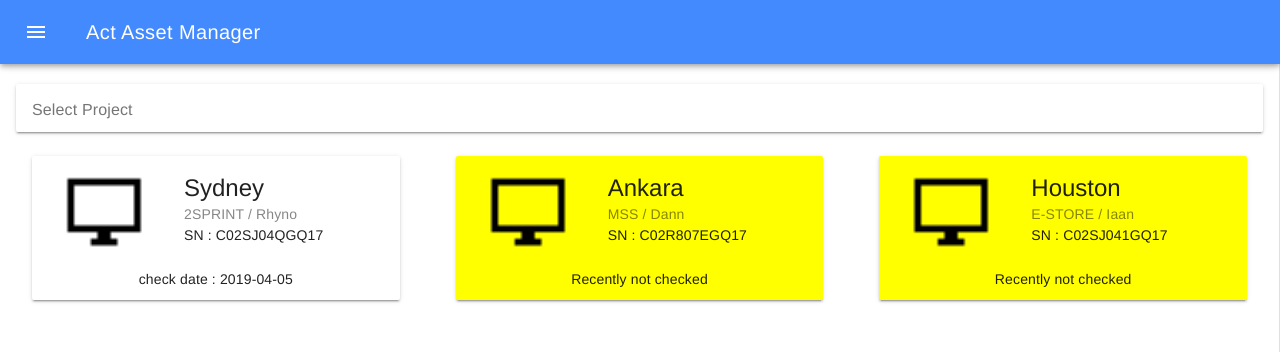
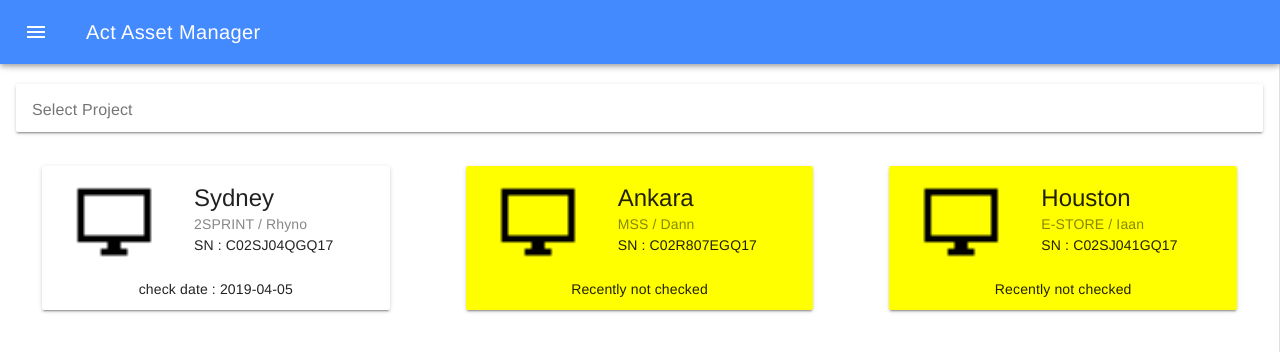
Before and after one commit to gregor77/assets-manager, a Vue app: page / in a window 1280 px wide. Shown: the top 352 px of the page. Built offline with nearby package versions, Linux system fonts and the light colour scheme.

Commit message:
Apply margin to each AssetCardView

```diff
--- a/src/components/AssetCardView/AssetCardView.vue
+++ b/src/components/AssetCardView/AssetCardView.vue
@@ -1,5 +1,5 @@
 <template>
-    <div class="AssetCardView">
+    <div class="card">
       <md-card md-with-hover v-bind:class="{ 'card--not-checked': !isRecentlyChecked }" >
         <md-card-header>
           <md-card-media>
@@ -58,6 +58,9 @@ export default {
 </script>
 
 <style lang="scss" scoped>
+  .card {
+    margin: 10px;
+  }
   .md-card-media {
     margin-right: 10px;
   }
```
